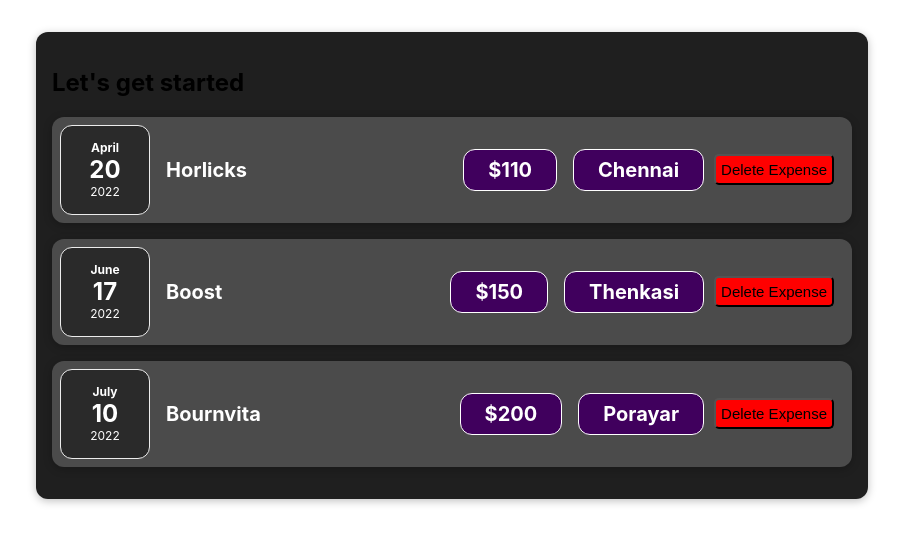
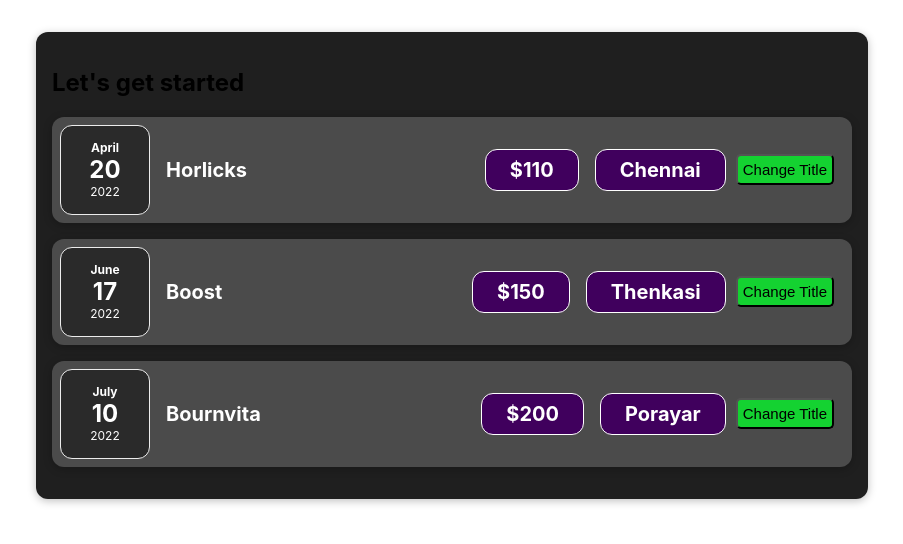
Before and after one commit to reactPlatform/barGraphProject, a React (Create React App) app: page / in a window 1280 px wide. Shown: the top 544 px of the page, without its empty margins (188-1091 px from the left). Built offline with nearby package versions, Linux system fonts and the light colour scheme.

Commit message:
Change Title

```diff
--- a/src/components/Expenses/ExpenseItem.css
+++ b/src/components/Expenses/ExpenseItem.css
@@ -58,7 +58,7 @@
     .button{
     margin: 10px;
     padding: 5px;
-    background-color: red;
+    background-color: rgb(20, 210, 49);
     border-radius: 5px;
     font-size: 15px;
     cursor: pointer;
--- a/src/components/Expenses/ExpenseItem.js
+++ b/src/components/Expenses/ExpenseItem.js
@@ -1,16 +1,18 @@
+import React,{ useState } from 'react';
 import './ExpenseItem.css';
 import Card from '../UI/Card';
 import ExpenseDetails from './ExpenseDetails';
 import ExpenseDate from './ExpenseDate';
 const ExpenseItem = (props) => {
-    const deleteExp = (event) => {
-        event.target.parentElement.remove();
+    const [title, setTitle] = useState(props.title);
+    const changeTitle = () => {
+        setTitle('Updated Title');
     }
     return(
         <Card className="expense-item">
            <ExpenseDate date={props.date}/>
-            <ExpenseDetails title={props.title} amount={props.amount} location={props.location}/>
-            <button onClick={deleteExp} className='button'>Delete Expense</button>
+            <ExpenseDetails title={title} amount={props.amount} location={props.location}/>
+            <button onClick={changeTitle} className='button'>Change Title</button>
         </Card>
     );
 }
```
